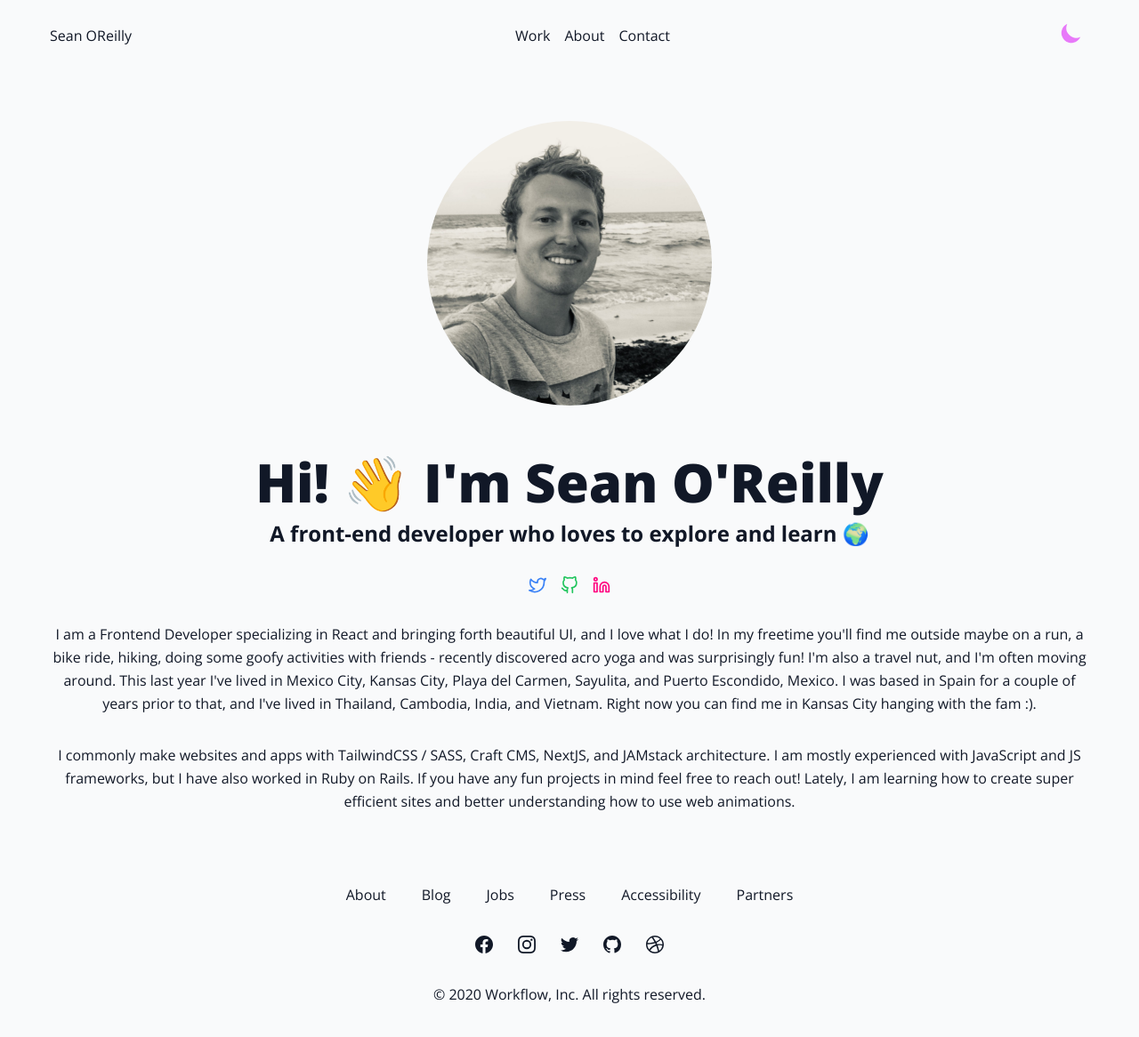
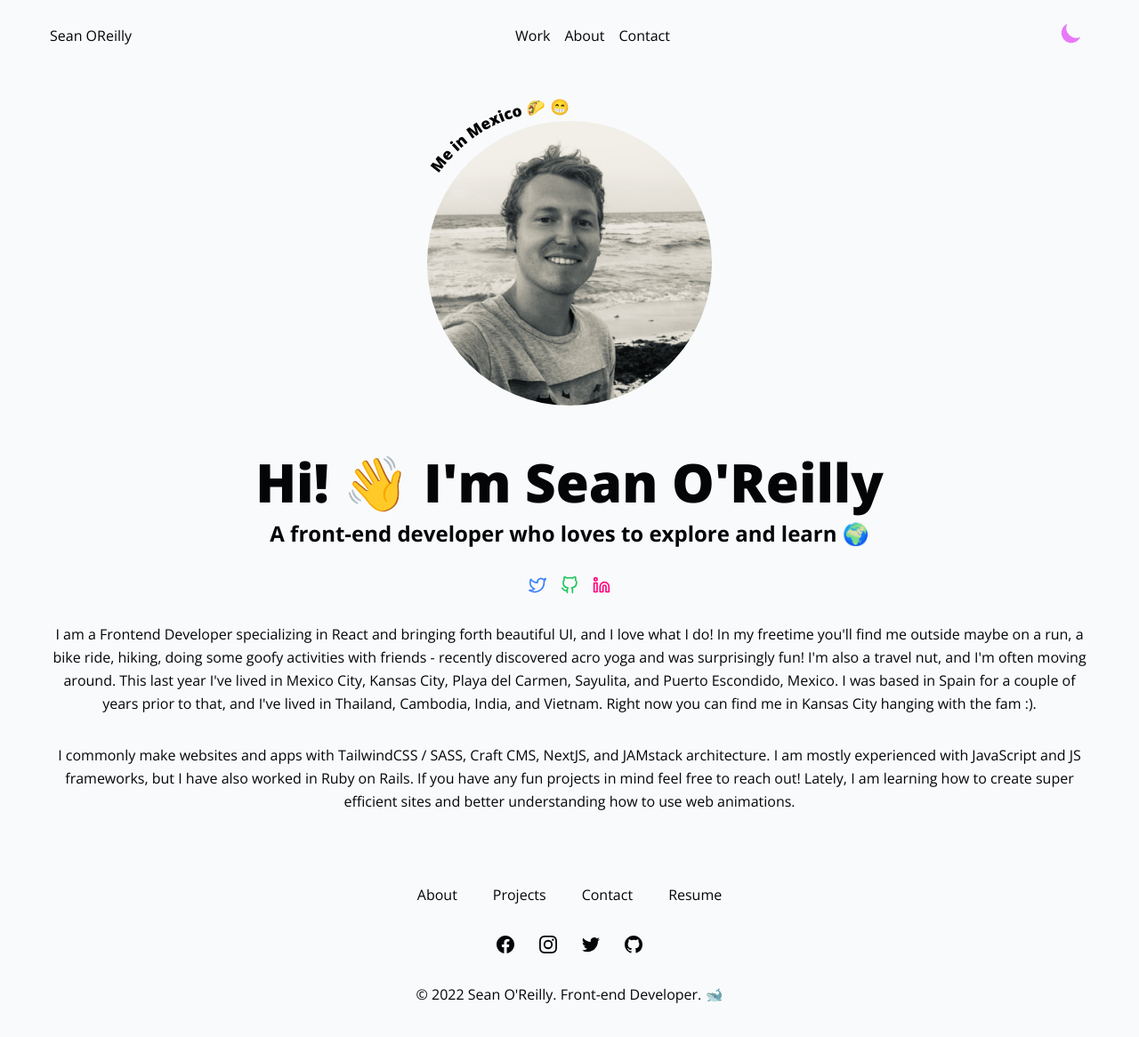
Before and after one commit to seano424/portfolio-clone-typescript, a Next.js app: page / in a window 1280 px wide. Shown: the top 1166 px of the page at 89% size. Built offline with nearby package versions, Linux system fonts and the light colour scheme; what tailwindcss-debug-screens would draw is missing.

Commit message:
added text on profile image

```diff
--- a/components/Footer.tsx
+++ b/components/Footer.tsx
@@ -2,11 +2,9 @@
 const navigation = {
   main: [
     { name: 'About', href: '#' },
-    { name: 'Blog', href: '#' },
-    { name: 'Jobs', href: '#' },
-    { name: 'Press', href: '#' },
-    { name: 'Accessibility', href: '#' },
-    { name: 'Partners', href: '#' },
+    { name: 'Projects', href: '#' },
+    { name: 'Contact', href: '#' },
+    { name: 'Resume', href: '#' },
   ],
   social: [
     {
@@ -57,19 +55,6 @@ const navigation = {
         </svg>
       ),
     },
-    {
-      name: 'Dribbble',
-      href: '#',
-      icon: (props) => (
-        <svg fill="currentColor" viewBox="0 0 24 24" {...props}>
-          <path
-            fillRule="evenodd"
-            d="M12 2C6.48 2 2 6.48 2 12s4.48 10 10 10c5.51 0 10-4.48 10-10S17.51 2 12 2zm6.605 4.61a8.502 8.502 0 011.93 5.314c-.281-.054-3.101-.629-5.943-.271-.065-.141-.12-.293-.184-.445a25.416 25.416 0 00-.564-1.236c3.145-1.28 4.577-3.124 4.761-3.362zM12 3.475c2.17 0 4.154.813 5.662 2.148-.152.216-1.443 1.941-4.48 3.08-1.399-2.57-2.95-4.675-3.189-5A8.687 8.687 0 0112 3.475zm-3.633.803a53.896 53.896 0 013.167 4.935c-3.992 1.063-7.517 1.04-7.896 1.04a8.581 8.581 0 014.729-5.975zM3.453 12.01v-.26c.37.01 4.512.065 8.775-1.215.25.477.477.965.694 1.453-.109.033-.228.065-.336.098-4.404 1.42-6.747 5.303-6.942 5.629a8.522 8.522 0 01-2.19-5.705zM12 20.547a8.482 8.482 0 01-5.239-1.8c.152-.315 1.888-3.656 6.703-5.337.022-.01.033-.01.054-.022a35.318 35.318 0 011.823 6.475 8.4 8.4 0 01-3.341.684zm4.761-1.465c-.086-.52-.542-3.015-1.659-6.084 2.679-.423 5.022.271 5.314.369a8.468 8.468 0 01-3.655 5.715z"
-            clipRule="evenodd"
-          />
-        </svg>
-      ),
-    },
   ],
 }
 
@@ -105,7 +90,7 @@ export default function Example() {
           ))}
         </div>
         <p className="mt-8 text-center text-base text-dark dark:text-light">
-          &copy; 2020 Workflow, Inc. All rights reserved.
+          &copy; 2022 Sean O'Reilly. Front-end Developer. 🐋
         </p>
       </div>
     </footer>
--- a/components/Navbar.tsx
+++ b/components/Navbar.tsx
@@ -1,10 +1,10 @@
 import { Dispatch, SetStateAction, useState, useEffect } from 'react'
+import { useTheme } from 'next-themes'
+import Link from 'next/link'
 import { Squash as Hamburger } from 'hamburger-react'
 import { MoonIcon, SunIcon } from '@heroicons/react/solid'
-import { useTheme } from 'next-themes'
 import { AnimatePresence, m } from 'framer-motion'
 
-import Link from 'next/link'
 interface Props {
   logo?: string
   title?: string
@@ -43,6 +43,7 @@ export default function Navbar(props: Props) {
   function handleTheme() {
     setTheme(theme === 'light' ? 'dark' : 'light')
   }
+
   return (
     <nav className="fixed h-20 z-10 bg-light/90 dark:bg-dark/90 filter backdrop-blur-sm flex justify-between items-center w-full py-4 px-base">
       <ul>
--- a/pages/index.tsx
+++ b/pages/index.tsx
@@ -1,12 +1,32 @@
 import Layout from '@/components/Layout'
 import type { NextPage } from 'next'
+import { useEffect, useState } from 'react'
 import Image from 'next/image'
+import { useTheme } from 'next-themes'
 
 const Home: NextPage = () => {
+  const { theme } = useTheme()
+  const [textColor, setTextColor] = useState('')
+  useEffect(() => {
+    setTextColor(theme === 'dark' ? 'white' : 'black')
+  }, [theme])
   return (
     <Layout>
       <div className="flex flex-col items-center justify-center py-base">
         <div className="relative w-80 h-80">
+          <svg
+            className="absolute -top-12 -left-10 font-black text-2xl z-20 dark:text-light"
+            viewBox="0 0 500 500"
+          >
+            <path
+              id="curve"
+              fill="transparent"
+              d="M73.2,148.6c5-6.1,64.5-96.8,178.6-95.6c111.3,1.2,170.8,90.3,175.1,97"
+            />
+            <text fill={textColor} width="500">
+              <textPath xlinkHref="#curve">Me in Mexico 🌮 😁</textPath>
+            </text>
+          </svg>
           <Image
             className="object-cover rounded-full"
             src="/images/mebw.jpeg"
--- a/tailwind.config.js
+++ b/tailwind.config.js
@@ -13,7 +13,7 @@ module.exports = {
         primary: '#FF007E',
         secondary: '#188FD9',
         light: '#F9FAFB',
-        dark: '#111827',
+        dark: '#030507',
         'neutral-superlight': '#F7F7F7',
       },
     },
```
